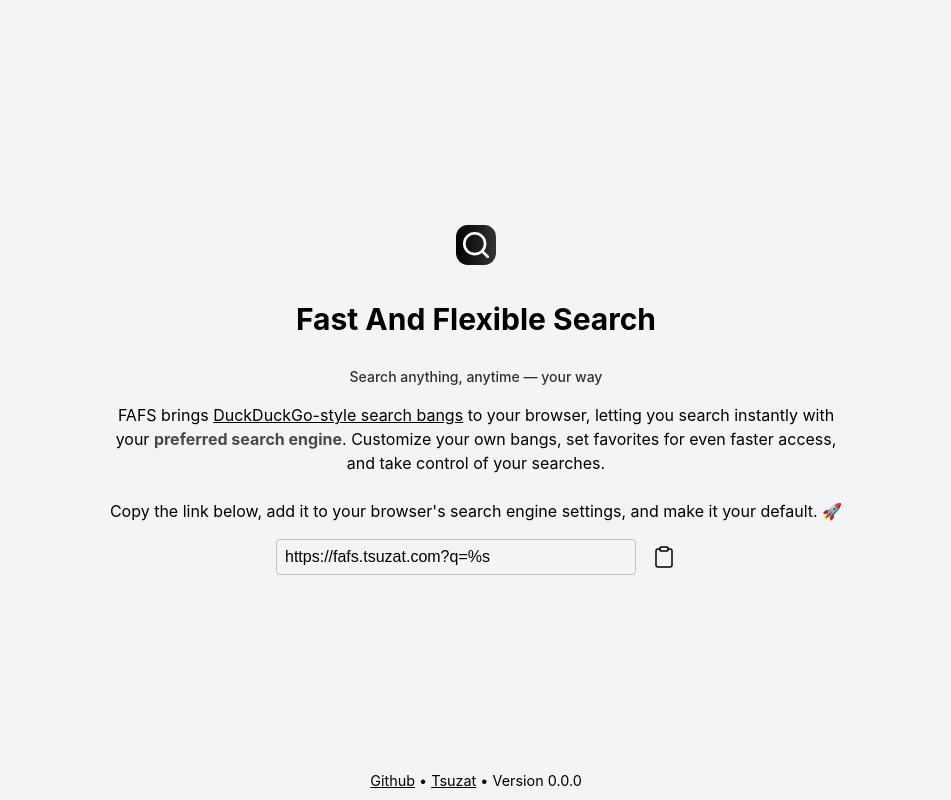
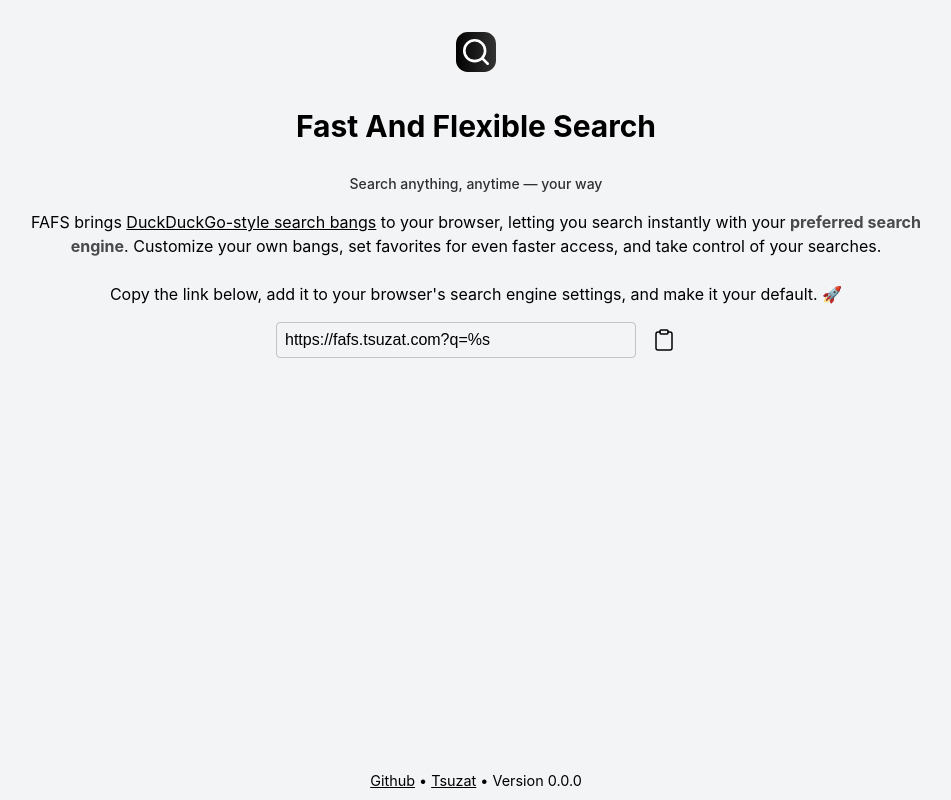
Before and after one commit to Tsuzat/fafs, a Svelte app: page / in a window 1280 px wide. Shown: the whole page, without its empty margins (164-1115 px from the left). Built offline with nearby package versions, Linux system fonts and the light colour scheme.

Commit message:
feat: enhance scrollbar styling and layout for improved user experience

```diff
--- a/src/app.css
+++ b/src/app.css
@@ -12,6 +12,19 @@
 	--color-border: rgba(0, 0, 0, 0.2);
 	--color-border-hover: rgba(0, 0, 0, 0.5);
 	--color-success: #00c950; /* Success green for the copy check mark */
+}
+
+::-webkit-scrollbar {
+	width: 0.5rem;
+}
+
+::-webkit-scrollbar-thumb {
+	background: var(--color-border);
+	border-radius: 5px;
+}
+
+::-webkit-scrollbar-track {
+	background: transparent;
 }
 
 /* Dark mode variables */
@@ -43,9 +56,8 @@
 	padding: 1rem;
 	margin: auto;
 	display: flex;
-	height: 100vh;
-	width: 100%;
-	max-width: 48rem; /* max-w-3xl equivalent */
+	width: 100vw;
+	max-width: 60rem; /* max-w-3xl equivalent */
 	flex-direction: column;
 	align-items: center;
 	justify-content: center;
@@ -167,3 +179,41 @@
 	position: fixed;
 	bottom: 0;
 }
+
+.main-content {
+	display: flex;
+	flex-direction: column;
+	align-items: center;
+	justify-content: center;
+	gap: 1rem;
+	padding: 1rem;
+	min-height: 100vh;
+}
+
+.search-bangs {
+	display: flex;
+	flex-direction: column;
+	align-items: center;
+	gap: 1rem;
+	padding: 2rem 1rem;
+	width: 100%;
+	height: 100vh;
+}
+
+.your-default-bang {
+	opacity: 50%;
+	display: flex;
+	align-items: center;
+	flex-wrap: wrap;
+	gap: 0.5rem;
+}
+
+.default-bang {
+	font-weight: bold;
+	font-size: 0.9rem;
+	border: 1px solid var(--color-border);
+	padding: 0.25rem 0.5rem;
+	cursor: pointer;
+	border-radius: 0.25rem;
+	align-content: center;
+}
```
